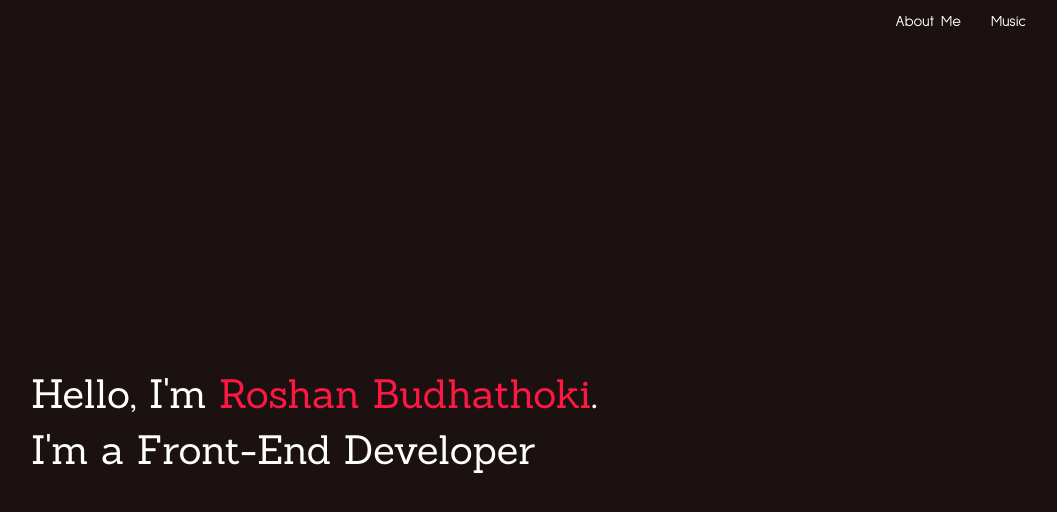
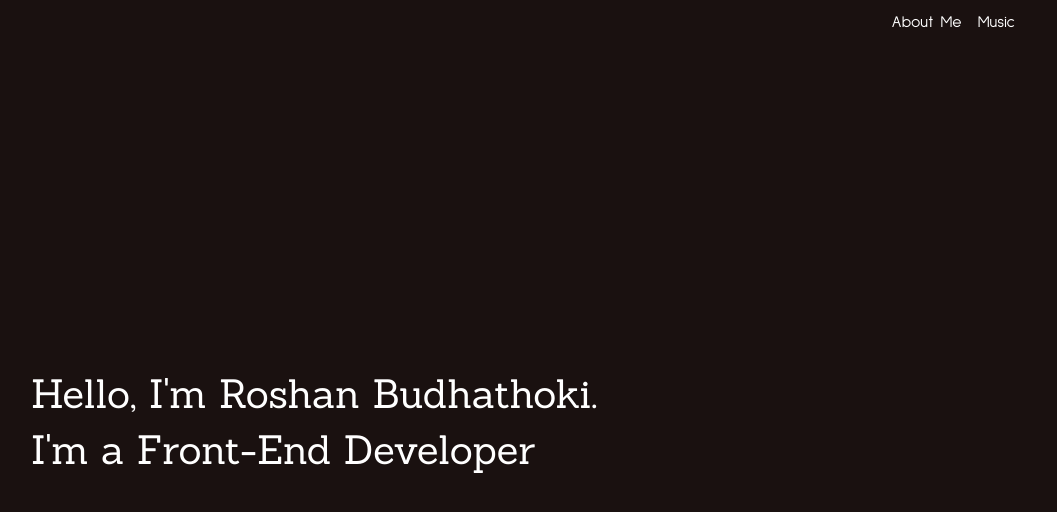
Before and after one commit to HelloRoshan/HelloRoshan.github.io, a Nuxt app: page / in a window 1280 px wide. Shown: the top 512 px of the page, without its empty margins (209-1266 px from the left). Built offline with nearby package versions, Linux system fonts and the light colour scheme.

Commit message:
added and used bootstrap-vue, removed materialize

```diff
--- a/components/NavBar.vue
+++ b/components/NavBar.vue
@@ -1,20 +1,17 @@
 <template>
-  <nav>
-    <div class="nav-wrapper" style="padding:0 2rem;">
-      <!-- <n-link to="/" class="brand-logo">RB</n-link> -->
-      <ul class="right hide-on-med-and-down">
-        <li>
-          <n-link to="/">About Me</n-link>
-        </li>
-        <!-- <li>
-          <n-link to="/">Contact</n-link>
-        </li> -->
-        <li>
-          <n-link to="/music">Music</n-link>
-        </li>
-      </ul>
-    </div>
-  </nav>
+  <b-navbar toggleable="lg" type="dark" :sticky="true">
+    <b-navbar-nav class="ml-auto"  style="padding:0 2rem;">
+      <b-navbar-toggle target="nav-collapse"></b-navbar-toggle>
+      <b-collapse id="nav-collapse" is-nav>
+        <b-nav-item to="/">
+          About Me
+        </b-nav-item>
+        <b-nav-item to="/music">
+          Music
+        </b-nav-item>
+      </b-collapse>
+    </b-navbar-nav>
+  </b-navbar>
 </template>
 <script>
 export default {
@@ -27,7 +24,8 @@ nav {
   line-height: 44px;
   background-color: #1A1110;
 }
-li > a {
+.navbar-nav .nav-link {
   font-family: 'SulphurPoint-Regular';
+  color: #fff;
 }
 </style>
--- a/nuxt.config.js
+++ b/nuxt.config.js
@@ -1,5 +1,7 @@
+
 export default {
+	modules: ['bootstrap-vue/nuxt'],
 	css: [
-	'~node_modules/materialize-css/dist/css/materialize.min.css', './assets/css/portfolio.css'
-	]
+	'./assets/css/portfolio.css'
+	],
 }
--- a/package.json
+++ b/package.json
@@ -6,8 +6,10 @@
 		"deploy": "push-dir --dir=dist --branch=master --cleanup"
 	},
 	"dependencies": {
-		"materialize-css": "^1.0.0-rc.2",
-		"nuxt": "^2.11.0"
+		"bootstrap-vue": "^2.15.0",
+		"node-sass": "^4.14.1",
+		"nuxt": "^2.11.0",
+		"sass-loader": "^8.0.2"
 	},
 	"devDependencies": {
 		"push-dir": "^0.4.1"
--- a/pages/index.vue
+++ b/pages/index.vue
@@ -3,8 +3,8 @@
     <NavBar />
     <section class="content-wrapper">
       <div class="description">
-        <h3>Hello, I'm <span class="red-text text-accent-3">Roshan Budhathoki</span>.</h3>
-        <h3>I'm a Front-End Developer</h3>
+        <h1>Hello, I'm <span class="red-text text-accent-3">Roshan Budhathoki</span>.</h1>
+        <h1>I'm a Front-End Developer</h1>
       </div>
     </section>
   </div>
@@ -17,7 +17,7 @@ export default {
     NavBar,
   },
   mounted() {
-    document.title = 'Home'
+    document.title = 'Home';
   }
 };
 </script>
@@ -32,7 +32,7 @@ export default {
   background-color: #1a1110;
   padding: 0 2rem;
 }
-h3 {
+h1 {
   margin: 0;
   color: #fff;
   font-family: 'Sanchez-Regular';
--- a/pages/music.vue
+++ b/pages/music.vue
@@ -31,7 +31,7 @@ export default {
     }
   },
   mounted() {
-    document.title = 'Music'
+    document.title = 'Music';
   }
 };
 </script>
```
Also changed, not shown: assets/roshan-budhathoki.jpg (deleted), 1 other file (tests, documents, lock files or other folders).
